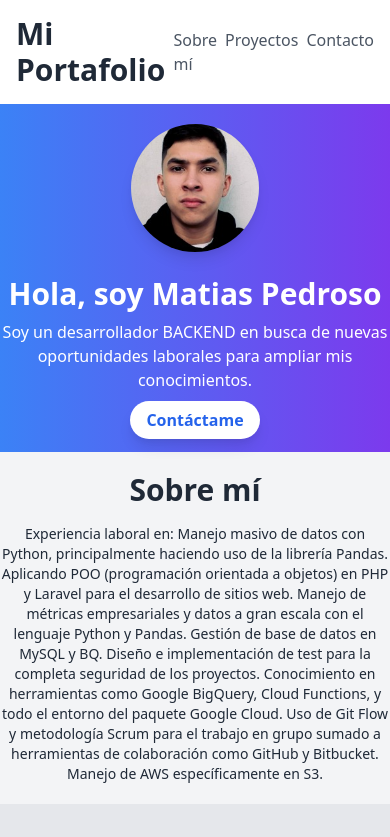
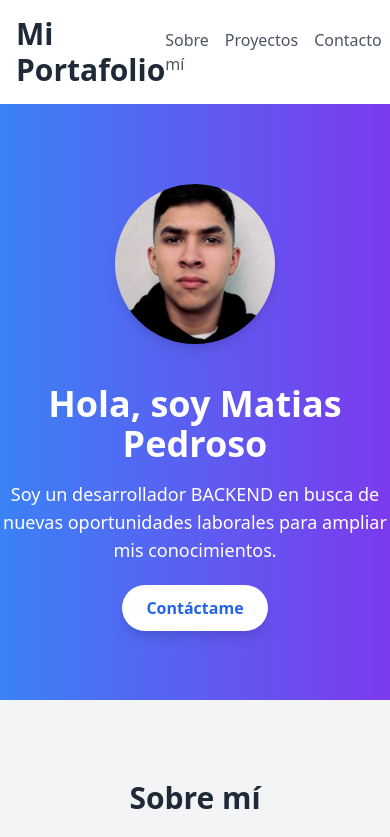
Before and after one commit to MatiPedroso/Portfolio, a plain HTML site: page index.html in a window 390 px wide. Shown: the top 837 px of the page. Drawn offline with nearby package versions, Linux system fonts and the light colour scheme.

Commit message:
Fix position of the divs

```diff
--- a/index.html
+++ b/index.html
@@ -15,10 +15,10 @@
 
     <!-- Header -->
     <header class="bg-white shadow">
-        <div class="container mx-auto flex justify-between items-center p-4 md:p-6">
-            <h1 class="text-3xl md:text-4xl font-bold">Mi Portafolio</h1>
+        <div class="container mx-auto flex justify-between items-center p-4">
+            <h1 class="text-3xl font-bold">Mi Portafolio</h1>
             <nav>
-                <ul class="flex space-x-2 md:space-x-4">
+                <ul class="flex space-x-4">
                     <li><a href="#sobre-mi" class="text-gray-600 hover:text-gray-900">Sobre mí</a></li>
                     <li><a href="#proyectos" class="text-gray-600 hover:text-gray-900">Proyectos</a></li>
                     <li><a href="#contacto" class="text-gray-600 hover:text-gray-900">Contacto</a></li>
@@ -28,23 +28,23 @@
     </header>
 
     <!-- Hero Section con gradiente -->
-    <section class="bg-gradient-to-r from-blue-500 to-purple-600 text-white py-5 md:py-10">
-        <div class="container mx-auto flex flex-col lg:flex-row items-center lg:space-x-10">
-            <div class="mb-6 md:mb-10 lg:mb-0 transform hover:scale-105 transition duration-500">
-                <img src="files/perfil.jpeg" alt="Foto de Matias Pedroso" class="w-32 h-32 md:w-40 md:h-40 rounded-full mx-auto lg:mx-0 shadow-lg">
+    <section class="bg-gradient-to-r from-blue-500 to-purple-600 text-white py-20">
+        <div class="container mx-auto flex flex-col lg:flex-row items-center">
+            <div class="mb-10 lg:mb-0 transform hover:scale-105 transition duration-500">
+                <img src="files/perfil.jpeg" alt="Foto de Matias Pedroso" class="w-40 h-40 rounded-full mx-auto lg:mx-0 shadow-lg">
             </div>
             <div class="text-center lg:text-left">
-                <h2 class="text-3xl md:text-4xl font-bold mb-2 md:mb-4">Hola, soy Matias Pedroso</h2>
-                <p class="text-base md:text-lg mb-4 md:mb-8">Soy un desarrollador BACKEND en busca de nuevas oportunidades laborales para ampliar mis conocimientos.</p>
-                <a href="#contacto" class="bg-white text-blue-600 px-4 md:px-6 py-2 md:py-3 rounded-full font-semibold shadow-lg hover:bg-blue-500 hover:text-white transition duration-300">Contáctame</a>
+                <h2 class="text-4xl font-bold mb-4">Hola, soy Matias Pedroso</h2>
+                <p class="text-lg mb-8">Soy un desarrollador BACKEND en busca de nuevas oportunidades laborales para ampliar mis conocimientos.</p>
+                <a href="#contacto" class="bg-white text-blue-600 px-6 py-3 rounded-full font-semibold shadow-lg hover:bg-blue-500 hover:text-white transition duration-300">Contáctame</a>
             </div>
         </div>
     </section>
 
     <!-- "Sobre mí" -->
-    <section id="sobre-mi" class="container mx-auto py-5 md:py-10">
-        <h3 class="text-3xl md:text-4xl font-bold mb-4 md:mb-6 text-center">Sobre mí</h3>
-        <p class="text-sm md:text-lg text-center max-w-2xl mx-auto">Experiencia laboral en:
+    <section id="sobre-mi" class="container mx-auto py-20">
+        <h3 class="text-3xl font-bold mb-6 text-center">Sobre mí</h3>
+        <p class="text-lg text-center max-w-2xl mx-auto">Experiencia laboral en:
             Manejo masivo de datos con Python, principalmente haciendo uso de la librería Pandas.
             Aplicando POO (programación orientada a objetos) en PHP y Laravel para el desarrollo de sitios web.
             Manejo de métricas empresariales y datos a gran escala con el lenguaje Python y Pandas.
@@ -57,21 +57,21 @@
     </section>
 
     <!-- Proyectos -->
-    <section id="proyectos" class="bg-gray-200 py-10 md:py-20">
+    <section id="proyectos" class="bg-gray-200 py-20">
         <div class="container mx-auto">
             <h3 class="text-3xl font-bold mb-6 text-center">Proyectos</h3>
-            <div class="grid grid-cols-1 md:grid-cols-2 lg:grid-cols-3 gap-4 md:gap-8">
-                <div class="bg-white p-4 md:p-6 rounded-lg shadow-md hover:shadow-xl transform hover:scale-105 transition duration-300">
+            <div class="grid grid-cols-1 md:grid-cols-2 lg:grid-cols-3 gap-8">
+                <div class="bg-white p-6 rounded-lg shadow-md hover:shadow-xl transform hover:scale-105 transition duration-300">
                     <h4 class="text-xl font-bold mb-2">Proyecto 1: API con Laravel</h4>
                     <p class="text-gray-700">En este proyecto puse a prueba habilidades de POO para crear un sitio web utilizando la API de Rick And Morty. La aplicación incluye una interfaz de usuario en Bootstrap y toda la lógica de backend fue implementada con Laravel PHP.</p>
                     <a href="https://github.com/MatiPedroso/apiLaravel" target="_blank" class="mt-4 inline-block bg-blue-600 text-white py-2 px-4 rounded-lg shadow hover:bg-blue-700 transition duration-300">Ver en GitHub</a>
                 </div>
-                <div class="bg-white p-4 md:p-6 rounded-lg shadow-md hover:shadow-xl transform hover:scale-105 transition duration-300">
+                <div class="bg-white p-6 rounded-lg shadow-md hover:shadow-xl transform hover:scale-105 transition duration-300">
                     <h4 class="text-xl font-bold mb-2">Proyecto 2: Dashboard de métricas</h4>
                     <p class="text-gray-700">Desarrollé un panel de control para visualizar métricas empresariales usando Python y la librería Pandas para el procesamiento de datos. La aplicación consume datos desde Google BigQuery.</p>
                     <a href="https://github.com/MatiPedroso/Prueba_api_salesforce" target="_blank" class="mt-4 inline-block bg-blue-600 text-white py-2 px-4 rounded-lg shadow hover:bg-blue-700 transition duration-300">Ver en GitHub</a>
                 </div>
-                <div class="bg-white p-4 md:p-6 rounded-lg shadow-md hover:shadow-xl transform hover:scale-105 transition duration-300">
+                <div class="bg-white p-6 rounded-lg shadow-md hover:shadow-xl transform hover:scale-105 transition duration-300">
                     <h4 class="text-xl font-bold mb-2">Proyecto 3: Control de inventario con Java</h4>
                     <p class="text-gray-700">Implementé un sistema de control de inventario en Java utilizando NetBeans y aplicando principios de Programación Orientada a Objetos. Los datos se almacenan en un archivo de texto como base de datos, permitiendo agregar, actualizar y eliminar productos de manera sencilla.</p>
                     <a href="https://github.com/MatiPedroso/ControlDeStock" target="_blank" class="mt-4 inline-block bg-blue-600 text-white py-2 px-4 rounded-lg shadow hover:bg-blue-700 transition duration-300">Ver en GitHub</a>
@@ -81,10 +81,10 @@
     </section>
 
     <!-- Contacto -->
-    <section id="contacto" class="container mx-auto py-10 md:py-20">
+    <section id="contacto" class="container mx-auto py-20">
         <h3 class="text-3xl font-bold mb-6 text-center">Contacto</h3>
         <p class="text-center mb-6">Puedes encontrarme en las siguientes redes sociales:</p>
-        <div class="flex justify-center space-x-2 md:space-x-4">
+        <div class="flex justify-center space-x-4">
             <a href="https://www.instagram.com/matipedroso_/" class="text-blue-500 hover:text-blue-700">Instagram</a>
             <a href="https://www.linkedin.com/in/matias-pedrosodevbackend13" class="text-blue-700 hover:text-blue-900">LinkedIn</a>
             <a href="https://github.com/MatiPedroso" class="text-gray-800 hover:text-gray-900">GitHub</a>
```
